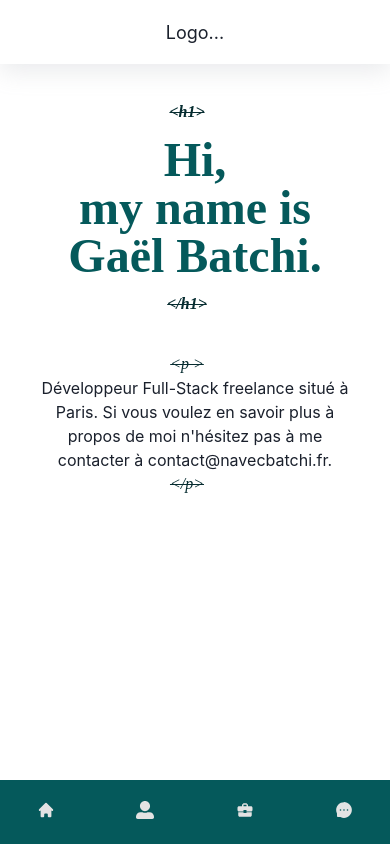
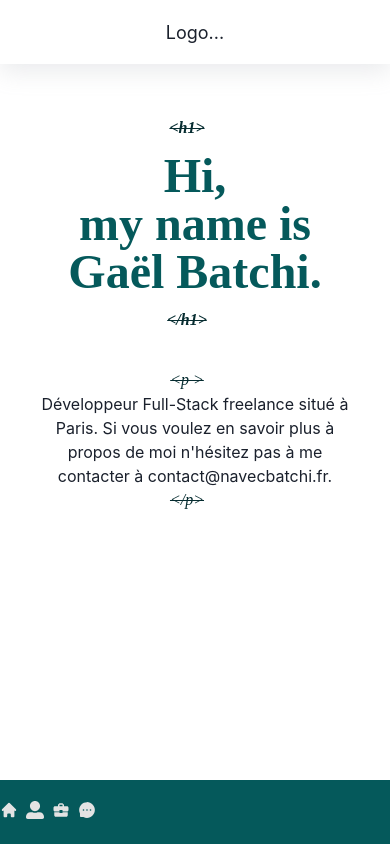
Before and after one commit to navec/portfolio, a Next.js app: page /home in a window 390 px wide. Built offline with nearby package versions, Linux system fonts and the light colour scheme.

Commit message:
chore(theme): fix mobile view

```diff
--- a/components/HOC/WithPageLayout/index.tsx
+++ b/components/HOC/WithPageLayout/index.tsx
@@ -1,7 +1,5 @@
 import Header from '@/components/templates/Header';
 import Menu from '@/components/templates/Menu';
-import { theme } from '@/components/theme/index-bis';
-import { ThemeProvider } from '@emotion/react';
 import Head from 'next/head';
 import * as S from './styles';
 
@@ -19,7 +17,6 @@ const withGlobalLayout = <P extends object>(
             content="initial-scale=1.0, width=device-width"
           />
         </Head>
-        <ThemeProvider theme={theme}>
         <S.Container>
           <Header />
           <S.Content>
@@ -27,7 +24,6 @@ const withGlobalLayout = <P extends object>(
           </S.Content>
           <Menu />
         </S.Container>
-        </ThemeProvider>
       </>
     );
   };
--- a/components/templates/About/index.tsx
+++ b/components/templates/About/index.tsx
@@ -20,11 +20,11 @@ const skills = [
   { label: 'Clean Archi', value: 45 },
 ];
 
-const About = () => {
-  return (
-    <S.Layout mb="4rem">
+const About = () => (
+  <>
     <S.Title as="h1">About</S.Title>
     <S.Underline />
+
     <Grid
       h={210}
       templateRows="repeat(2, 1fr)"
@@ -47,6 +47,7 @@ const About = () => {
     <Heading as="h2" mt="1.5rem" fontSize="xl" color="gray.600">
       <Center>Who I am ?</Center>
     </Heading>
+
     <Text m="1.5rem 0" textAlign="center">
       I&apos;m a Full-Stack Developer for{' '}
       <Link href="https://zenika.com/" color="teal.500" isExternal>
@@ -67,8 +68,7 @@ const About = () => {
         </S.SkillItem>
       ))}
     </S.Skill>
-    </S.Layout>
+  </>
 );
-};
 
 export default About;
--- a/components/templates/About/styles.tsx
+++ b/components/templates/About/styles.tsx
@@ -1,5 +1,4 @@
 import {
-  Box,
   ComponentWithAs,
   Flex,
   GridItem,
@@ -13,12 +12,6 @@ import {
   WrapItemProps,
 } from '@chakra-ui/react';
 import styled from '@emotion/styled';
-
-export const Layout = styled(Box)`
-  min-height: ${({ theme }) => theme.space.percent.xxl};
-  margin-bottom: ${({ theme }) => theme.space.rem[20]};
-  margin-bottom: ${({ theme }) => theme.space.rem[20]};
-`;
 
 export const Title = styled(Heading)`
   color: ${({ theme }) => theme.colors.primary};
--- a/components/templates/Home/index.tsx
+++ b/components/templates/Home/index.tsx
@@ -1,7 +1,7 @@
 import * as S from './styles';
 
 const Home = () => (
-  <S.Layout>
+  <>
     <S.Title as="h1">
       <span>Hi,</span>
       <br />
@@ -14,7 +14,7 @@ const Home = () => (
       plus à propos de moi n&apos;hésitez pas à me contacter à
       contact@navecbatchi.fr.
     </S.Description>
-  </S.Layout>
+  </>
 );
 
 export default Home;
--- a/components/templates/Home/styles.tsx
+++ b/components/templates/Home/styles.tsx
@@ -1,15 +1,5 @@
 import { Heading, Text } from '@chakra-ui/react';
 import styled from '@emotion/styled';
-
-export const Layout = styled.div`
-  height: ${({ theme }) => theme.space.percent.xxl};
-  margin-bottom: ${({ theme }) => theme.space.rem[20]};
-  text-align: center;
-
-  & > * {
-    flex-shrink: 0;
-  }
-`;
 
 export const Title = styled(Heading)`
   font-size: ${({ theme }) => theme.fontSizes['5xl']};
--- a/components/templates/Menu/index.tsx
+++ b/components/templates/Menu/index.tsx
@@ -1,4 +1,5 @@
 import { Icon } from '@chakra-ui/react';
+import Link from 'next/link';
 import { AiFillMessage } from 'react-icons/ai';
 import { FaUserAlt } from 'react-icons/fa';
 import { HiHome } from 'react-icons/hi';
@@ -6,19 +7,21 @@ import { MdBusinessCenter } from 'react-icons/md';
 import * as S from './styles';
 
 const defaultData = [
-  { name: 'Home', icon: HiHome },
-  { name: 'About', icon: FaUserAlt },
-  { name: 'Work', icon: MdBusinessCenter },
-  { name: 'Contact', icon: AiFillMessage },
+  { name: 'Home', icon: HiHome, id: 'home' },
+  { name: 'About', icon: FaUserAlt, id: 'about' },
+  { name: 'Works', icon: MdBusinessCenter, id: 'works' },
+  { name: 'Contact', icon: AiFillMessage, id: 'contact' },
 ];
 
 const Menu = () => {
   return (
     <S.Nav as="ul">
-      {defaultData.map(({ name, icon }) => (
-        <S.NavItem key={name}>
-          <Icon as={icon} />
-        </S.NavItem>
+      {defaultData.map(({ name, icon, id }) => (
+        <Link key={id} href={`#${id}`}>
+          <S.NavItem>
+            <Icon as={icon} />
+          </S.NavItem>
+        </Link>
       ))}
     </S.Nav>
   );
--- a/components/templates/Works/index.tsx
+++ b/components/templates/Works/index.tsx
@@ -10,9 +10,8 @@ import {
 } from '@chakra-ui/react';
 import * as S from './styles';
 
-const Works = () => {
-  return (
-    <S.Layout>
+const Works = () => (
+  <>
     <S.Title as="h1">Works</S.Title>
     <S.Underline />
 
@@ -26,10 +25,10 @@ const Works = () => {
         mb="1rem"
       />
       <Text>
-          Lorem ipsum dolor, sit amet consectetur adipisicing elit. Dolorem
-          beatae numquam debitis! Sit non nostrum aut natus totam! Beatae
-          sapiente tenetur debitis unde officia omnis animi nemo repudiandae
-          neque recusandae.
+        Lorem ipsum dolor, sit amet consectetur adipisicing elit. Dolorem beatae
+        numquam debitis! Sit non nostrum aut natus totam! Beatae sapiente
+        tenetur debitis unde officia omnis animi nemo repudiandae neque
+        recusandae.
       </Text>
     </Box>
     <Flex align="center" justify="center">
@@ -48,8 +47,7 @@ const Works = () => {
         <ChevronRightIcon />
       </Button>
     </Flex>
-    </S.Layout>
+  </>
 );
-};
 
 export default Works;
--- a/components/templates/Works/styles.tsx
+++ b/components/templates/Works/styles.tsx
@@ -1,10 +1,5 @@
-import { Box, Heading } from '@chakra-ui/react';
+import { Heading } from '@chakra-ui/react';
 import styled from '@emotion/styled';
-
-export const Layout = styled(Box)`
-  min-height: ${({ theme }) => theme.space.percent.xxl};
-  margin-bottom: ${({ theme }) => theme.space.rem[4]};
-`;
 
 export const Title = styled(Heading)`
   color: ${({ theme }) => theme.colors.primary};
--- a/pages/_app.tsx
+++ b/pages/_app.tsx
@@ -1,5 +1,7 @@
+import { theme } from '@/components/theme/index-bis';
 import '@/styles/global.css';
 import { ChakraProvider } from '@chakra-ui/react';
+import { ThemeProvider } from '@emotion/react';
 import type { AppProps } from 'next/app';
 import Head from 'next/head';
 
@@ -10,7 +12,9 @@ const App = ({ Component, pageProps }: AppProps) => {
         <meta name="viewport" content="viewport-fit=cover" />
       </Head>
       <ChakraProvider>
-        <Component {...pageProps} />
+        <ThemeProvider theme={theme}>
+          <Component {...pageProps} />
+        </ThemeProvider>
       </ChakraProvider>
     </>
   );
--- a/pages/home/index.tsx
+++ b/pages/home/index.tsx
@@ -2,17 +2,44 @@ import withPageLayout from '@/components/HOC/WithPageLayout';
 import AboutTemplate from '@/components/templates/About';
 import HomeTemplate from '@/components/templates/Home';
 import WorksTemplate from '@/components/templates/Works';
+import styled from '@emotion/styled';
+
+const templates = [
+  { template: <HomeTemplate />, id: 'home' },
+  { template: <AboutTemplate />, id: 'about' },
+  { template: <WorksTemplate />, id: 'works' },
+];
+const lastIndex = templates.length - 1;
 
 const Home = () => {
   const fullScreenSlider = { title: 'Gaël Batchi', description: 'portfolio' };
 
   return (
     <>
-      <HomeTemplate />
-      <AboutTemplate />
-      <WorksTemplate />
+      {templates.map(({ template, id }, index) => {
+        const Container = lastIndex === index ? LastLayout : Layout;
+        return (
+          <Container key={id} id={id}>
+            {template}
+          </Container>
+        );
+      })}
     </>
   );
 };
 
 export default withPageLayout(Home, 'My page title');
+
+const LastLayout = styled.div`
+  padding-top: ${({ theme }) => theme.space.rem[4]};
+  min-height: ${({ theme }) => theme.space.percent.xxl};
+  text-align: center;
+
+  & > * {
+    flex-shrink: 0;
+  }
+`;
+
+const Layout = styled(LastLayout)`
+  margin-bottom: ${({ theme }) => theme.space.rem[16]};
+`;
```
Lines whose indentation alone changed are shown as unchanged.
